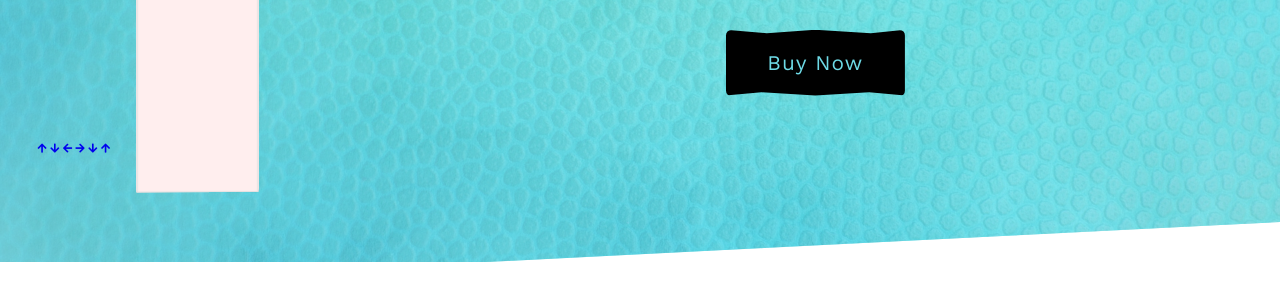
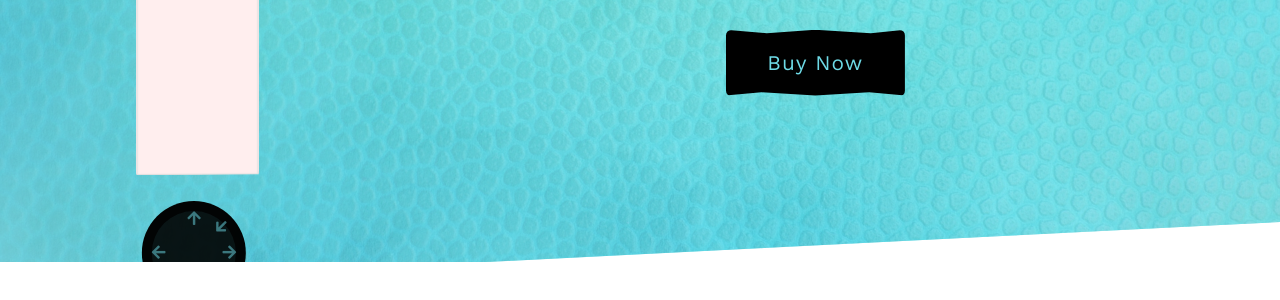
Before and after one commit to kamil3397/apple-eCommerce, a plain HTML site: page index.html in a window 1280 px wide. Shown: the part 538-838 px from the top of the page. Before the commit the page ends 800 px from the top, so only its background shows below. Drawn offline with nearby package versions, Linux system fonts and the light colour scheme.

Commit message:
controls styled

```diff
--- a/style.css
+++ b/style.css
@@ -90,6 +90,8 @@ html {
   background-color: red;
   transform-style: preserve-3d;
   transform: rotateY(91deg);
+  position: relative;
+  top: -2rem;
 }
 
 .front-side,
@@ -177,6 +179,69 @@ html {
     text-shadow: 0.1rem 0.1rem 0.2rem #aaa, -0.1rem -0.1rem 0.2rem #aaa;
   transform: rotateY(180deg);
 }
+
+/* Controls */
+.controls {
+  position: absolute;
+  bottom: -15rem;
+  left: 50%;
+  transform: translateX(-50%);
+  width: 10rem;
+  height: 10rem;
+  background-color: rgba(0, 0, 0, 0.9);
+  border-radius: 50%;
+  border: 1rem solid rgba(0, 0, 0, 0.8);
+}
+
+.controls a {
+  position: absolute;
+}
+
+.controls a:nth-child(1) {
+  top: 0;
+  left: 50%;
+  transform: translateX(-50%);
+}
+
+.controls a:nth-child(2) {
+  bottom: 0;
+  left: 50%;
+  transform: translateX(-50%);
+}
+
+.controls a:nth-child(3) {
+  top: 50%;
+  left: 0;
+  transform: translateY(-50%);
+}
+
+.controls a:nth-child(4) {
+  top: 50%;
+  right: 0;
+  transform: translateY(-50%);
+}
+.controls a:nth-child(5) {
+  top: 10%;
+  right: 10%;
+  transform: rotate(45deg);
+}
+.controls a:nth-child(6) {
+  bottom: 10%;
+  left: 10%;
+  transform: rotate(45deg);
+}
+
+.controls i{
+  font-size: 1.5rem;
+  color: var(--primary-color);
+  opacity: .5;
+}
+
+.controls a:hover i{
+  opacity: 1;
+  transition: opacity .5s ;
+}
+/* End of Controls */
 
 /* End of Cube */
 
```
